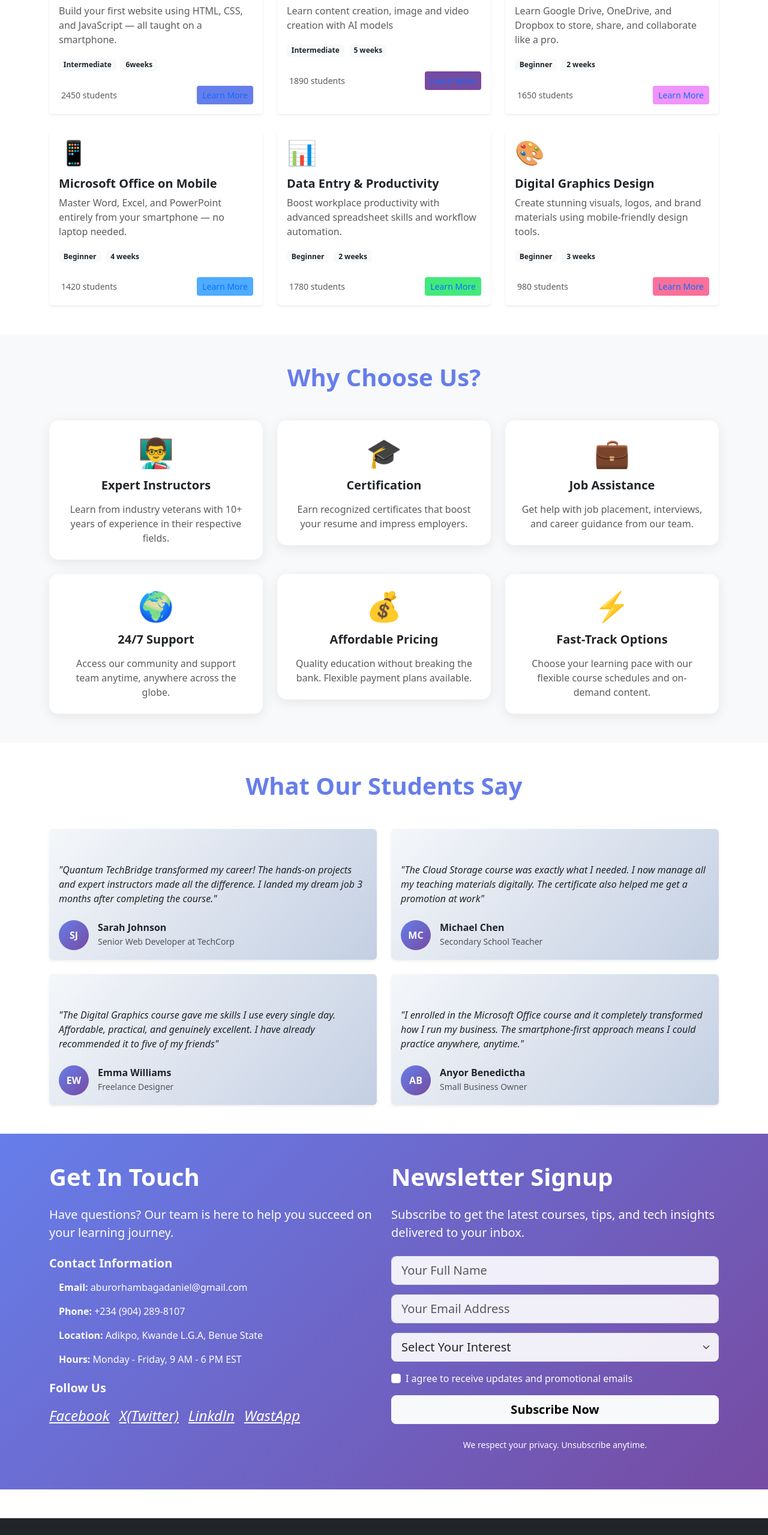
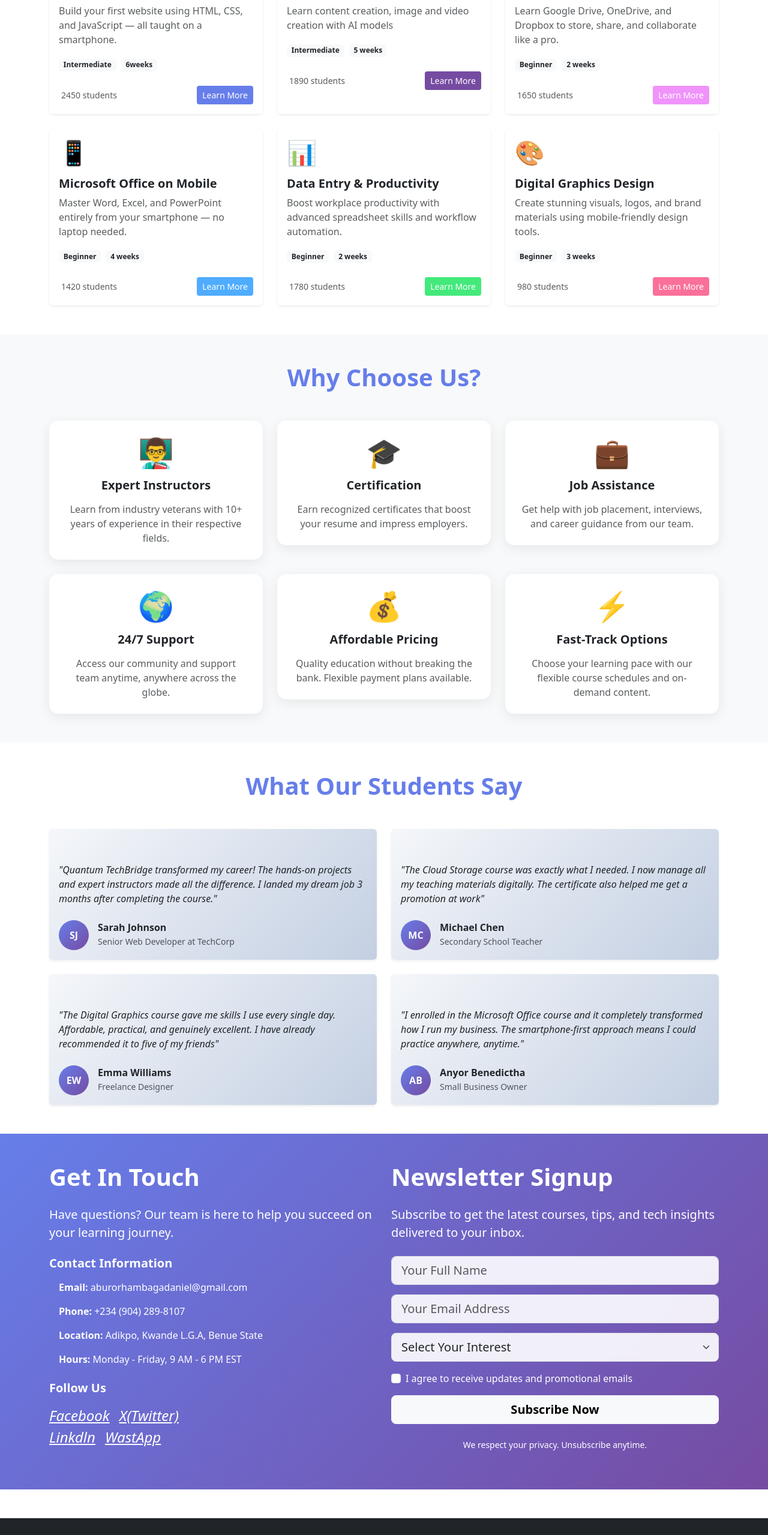
Before and after one commit to QuantumDaniel/Quantum-Tech-Bridge, a React (Vite) app: page / in a window 1280 px wide. Shown: the part 1686-4245 px from the top of the page at 60% size. Built offline with nearby package versions, Linux system fonts and the light colour scheme.

Commit message:
changed text color

```diff
--- a/src/components/ContactNewsLetter.jsx
+++ b/src/components/ContactNewsLetter.jsx
@@ -40,13 +40,17 @@ const ContactNewsletter = () => {
                                 </a>
                                 <a href="https://x.com/ABURDANIEL53024" target='blank' style={{ color: 'white', fontSize: '1.5rem' }}>
                                     <i className="fab fa-twitter">X(Twitter)</i>
+
                                 </a>
+                            </div>
+                            <div className="d-flex gap-3">
                                 <a href="https://www.linkedin.com/in/abur-daniel-ba01b1217" target='blank' style={{ color: 'white', fontSize: '1.5rem' }}>
                                     <i className="fab fa-linkedin">Linkdln</i>
                                 </a>
                                 <a href="https://wa.me/2349042898107" target='blank' style={{ color: 'white', fontSize: '1.5rem' }}>
                                     <i className="fab fa-youtube">WastApp</i>
                                 </a>
+
                             </div>
                         </div>
                     </div>
--- a/src/components/CoursesSection.jsx
+++ b/src/components/CoursesSection.jsx
@@ -105,7 +105,7 @@ const CoursesSection = () => {
                                             <i className="fas fa-users me-1"></i>{course.students} students
                                         </small>
                                         <button className="btn btn-sm" style={{ backgroundColor: course.color, color: 'white' }}>
-                                            <Link className='link' to={course.link}>Learn More </Link>
+                                            <Link className='link text-white' to={course.link}>Learn More </Link>
                                         </button>
                                     </div>
                                 </div>
```
